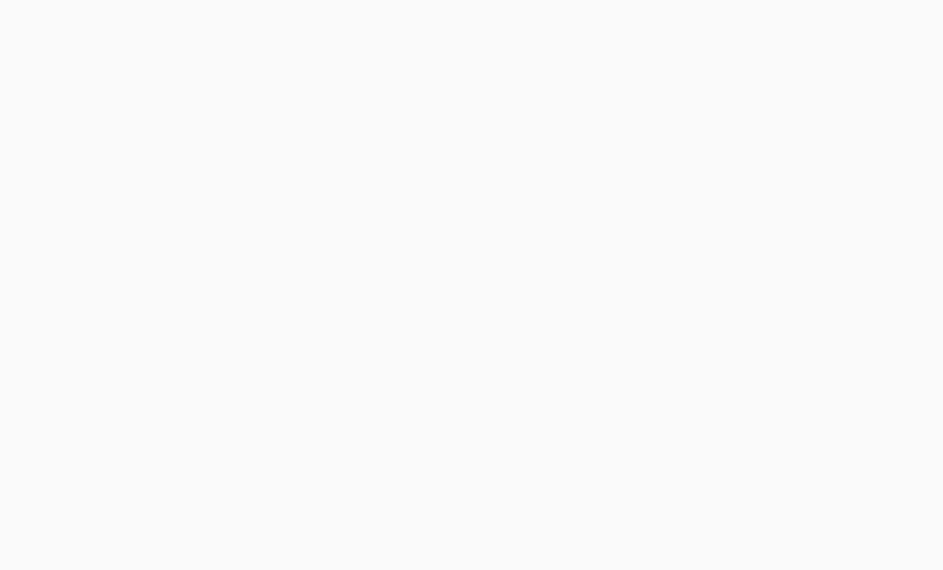
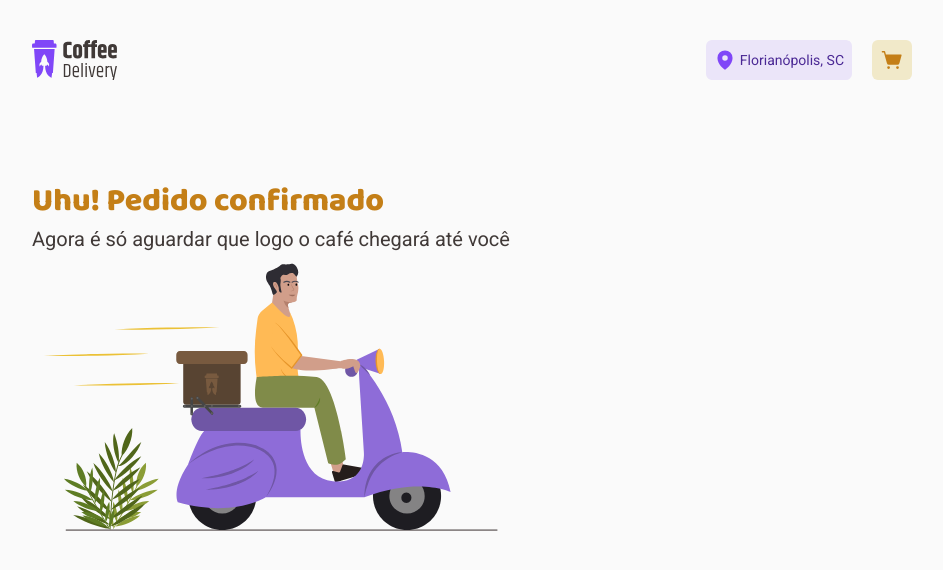
Before and after one commit to edutdutra/coffe-delivery, a React (Vite) app: page /success in a window 1280 px wide. Before the commit this address had no page. Shown: the top 570 px of the page, without its empty margins (168-1111 px from the left). Built offline with nearby package versions, Linux system fonts and the light colour scheme.

Commit message:
feat: add Success page and component Icon Circle

```diff
--- a/src/Router.tsx
+++ b/src/Router.tsx
@@ -1,6 +1,8 @@
 import {Route, Routes} from 'react-router-dom'
 import {DefaultLayout} from "./layouts/DefaultLayout";
+
 import {Home} from "./pages/Home";
+import {Success} from "./pages/Success";
 import {Checkout} from "./pages/Checkout";
 
 export function Router() {
@@ -8,6 +10,7 @@ export function Router() {
         <Routes>
             <Route path="/" element={<DefaultLayout/>}>
                 <Route path="/" element={<Home/>}/>
+                <Route path="/success" element={<Success/>}/>
                 <Route path="/checkout" element={<Checkout/>}/>
             </Route>
         </Routes>
--- /dev/null
+++ b/src/components/IconCircle/index.tsx
@@ -0,0 +1,14 @@
+import {ReactNode} from "react";
+import {IconCircleContainer, IconCircleProps} from "./styles.ts";
+
+type Props = IconCircleProps & {
+    children: ReactNode
+}
+
+export function IconCircle({children, ...rest}: Props) {
+    return (
+        <IconCircleContainer {...rest}>
+            {children}
+        </IconCircleContainer>
+    )
+}
--- /dev/null
+++ b/src/components/IconCircle/styles.ts
@@ -0,0 +1,28 @@
+import styled from "styled-components";
+
+const CIRCLE_COLORS = {
+    yellow: 'yellow',
+    yellowDark: 'yellow-dark',
+    gray: 'base-text',
+    purple: 'purple'
+} as const
+
+export interface IconCircleProps {
+    circleColor: keyof typeof CIRCLE_COLORS
+}
+
+export const IconCircleContainer = styled.div<IconCircleProps>`
+  width: 2rem;
+  height: 2rem;
+
+  display: flex;
+  justify-content: center;
+  align-items: center;
+  margin-right: 0.75rem;
+  padding: 8px;
+
+  background: ${(props) => props.theme[CIRCLE_COLORS[props.circleColor]]};
+  color: ${(props) => props.theme['background']};
+
+  border-radius: 1000px;
+`
--- a/src/pages/Home/Banner/index.tsx
+++ b/src/pages/Home/Banner/index.tsx
@@ -3,13 +3,14 @@ import {
     BannerContent,
     BannerItem,
     BannerItemsColumn,
-    BannerItemsContainer, IconCircle,
+    BannerItemsContainer,
     Subtitle,
     Title
 } from "./styles.ts";
 
 import {Coffee, Package, ShoppingCartSimple, Timer} from "@phosphor-icons/react";
 import coffeeHome from "../../../assets/coffee-home.svg";
+import {IconCircle} from "../../../components/IconCircle";
 
 export function Banner() {
     return (
--- a/src/pages/Home/Banner/styles.ts
+++ b/src/pages/Home/Banner/styles.ts
@@ -45,29 +45,3 @@ export const BannerItem = styled.div`
   display: flex;
   align-items: center;
 `
-
-const CIRCLE_COLORS = {
-    yellow: 'yellow',
-    yellowDark: 'yellow-dark',
-    gray: 'base-text',
-    purple: 'purple'
-}
-
-interface IconCircleProps {
-    circleColor: keyof typeof CIRCLE_COLORS
-}
-
-export const IconCircle = styled.div<IconCircleProps>`
-  width: 2rem;
-  height: 2rem;
-
-  display: flex;
-  justify-content: center;
-  align-items: center;
-  margin-right: 0.75rem;
-
-  background: ${(props) => props.theme[CIRCLE_COLORS[props.circleColor]]};
-  color: ${(props) => props.theme['background']};
-
-  border-radius: 1000px;
-`
--- /dev/null
+++ b/src/pages/Success/index.tsx
@@ -0,0 +1,15 @@
+import {SuccessContainer, SuccessSubTitle, SuccessTitle} from "./styles.ts";
+import imgSuccess from "../../assets/img-success.svg";
+
+export function Success() {
+    return (
+        <SuccessContainer>
+            <SuccessTitle>Uhu! Pedido confirmado</SuccessTitle>
+            <SuccessSubTitle>Agora é só aguardar que logo o café chegará até você</SuccessSubTitle>
+
+            <div>
+                <img src={imgSuccess} alt=""/>
+            </div>
+        </SuccessContainer>
+    )
+}
--- /dev/null
+++ b/src/pages/Success/styles.ts
@@ -0,0 +1,32 @@
+import styled from "styled-components";
+
+export const SuccessContainer = styled.div`
+  display: flex;
+  padding: 6rem 0;
+  flex-direction: column;
+`
+
+export const SuccessTitle = styled.h1`
+  font-family: 'Baloo 2', cursive;
+  font-size: 2rem;
+  font-weight: 800;
+
+  color: ${(props) => props.theme['yellow-dark']};
+`
+
+export const SuccessSubTitle = styled.h2`
+  font-family: 'Roboto', sans-serif;
+  font-size: 1.25rem;
+  font-weight: 400;
+
+  color: ${(props) => props.theme['base-subtitle']};
+`
+
+export const SuccessContent = styled.div``
+
+export const OrderInfoCard = styled.div`
+  display: flex;
+  flex-direction: column;
+
+  border-radius: 6px 36px;
+`
```
Also changed, not shown: src/assets/img-success.svg (added).
